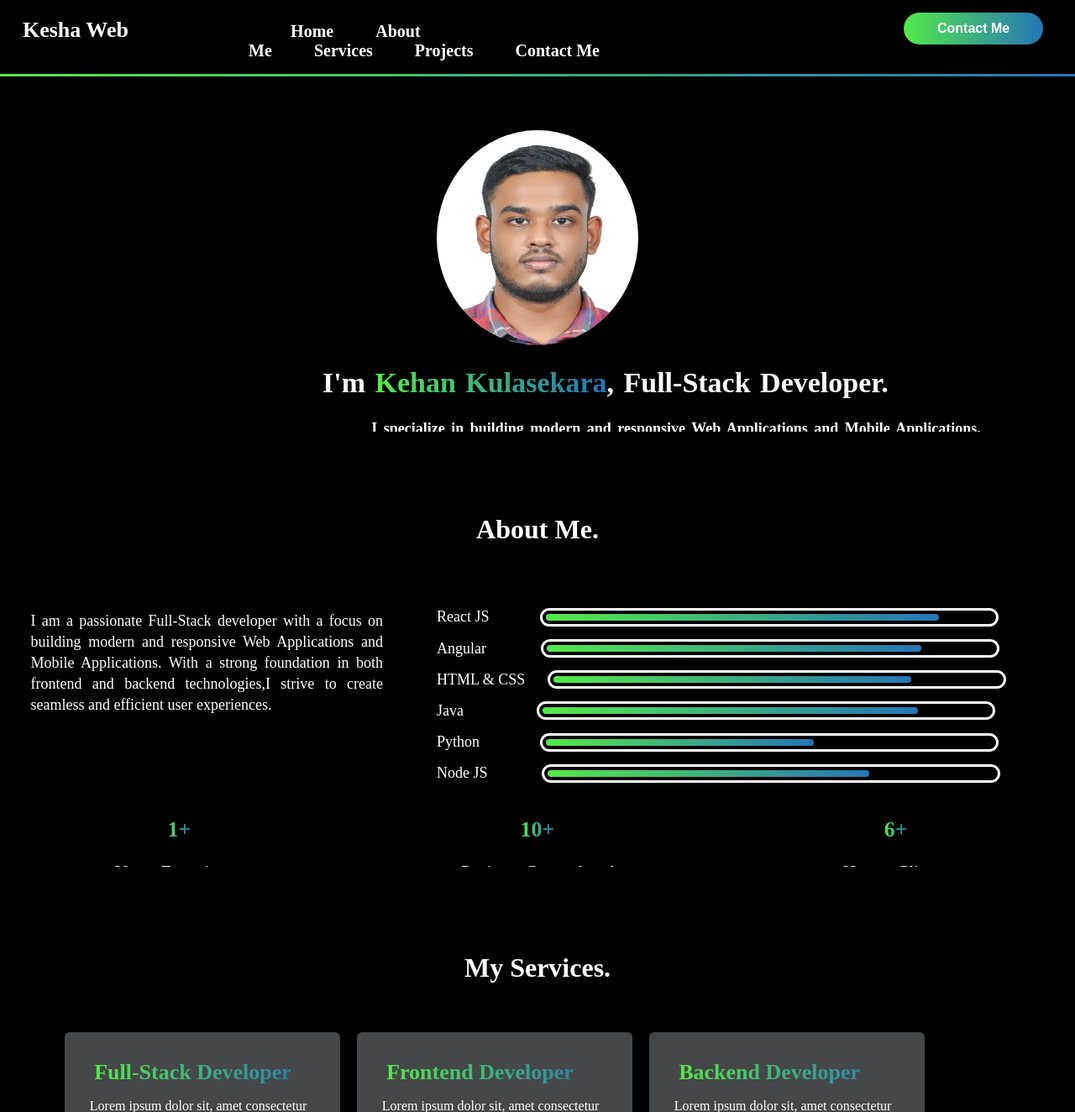
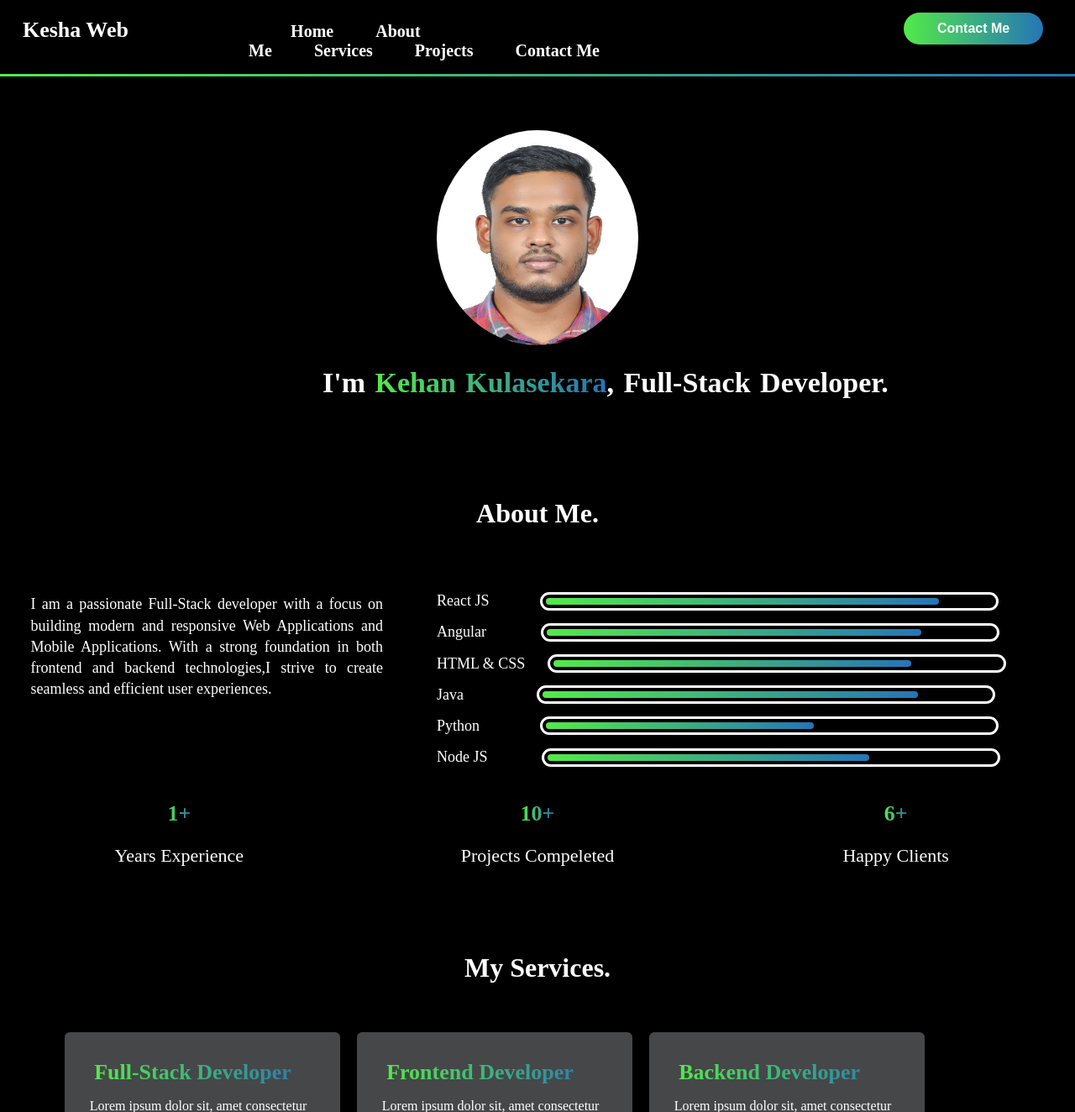
Before and after one commit to KeshaCodeolima/MY-Portfolio, a React (Create React App) app in the folder my-portfolio/: page / in a window 1280 px wide. Shown: the top 1324 px of the page at 84% size. Built offline with nearby package versions, Linux system fonts and the light colour scheme.

Commit message:
change the about margin top size

```diff
--- a/my-portfolio/src/Componets/AboutMe.css
+++ b/my-portfolio/src/Componets/AboutMe.css
@@ -1,6 +1,6 @@
 .aboutmain{
     background-color: black;
-    margin-top: 39.5%;
+    margin-top: 38%;
     position: absolute;
     left: 0;
     width: 100%;
```
